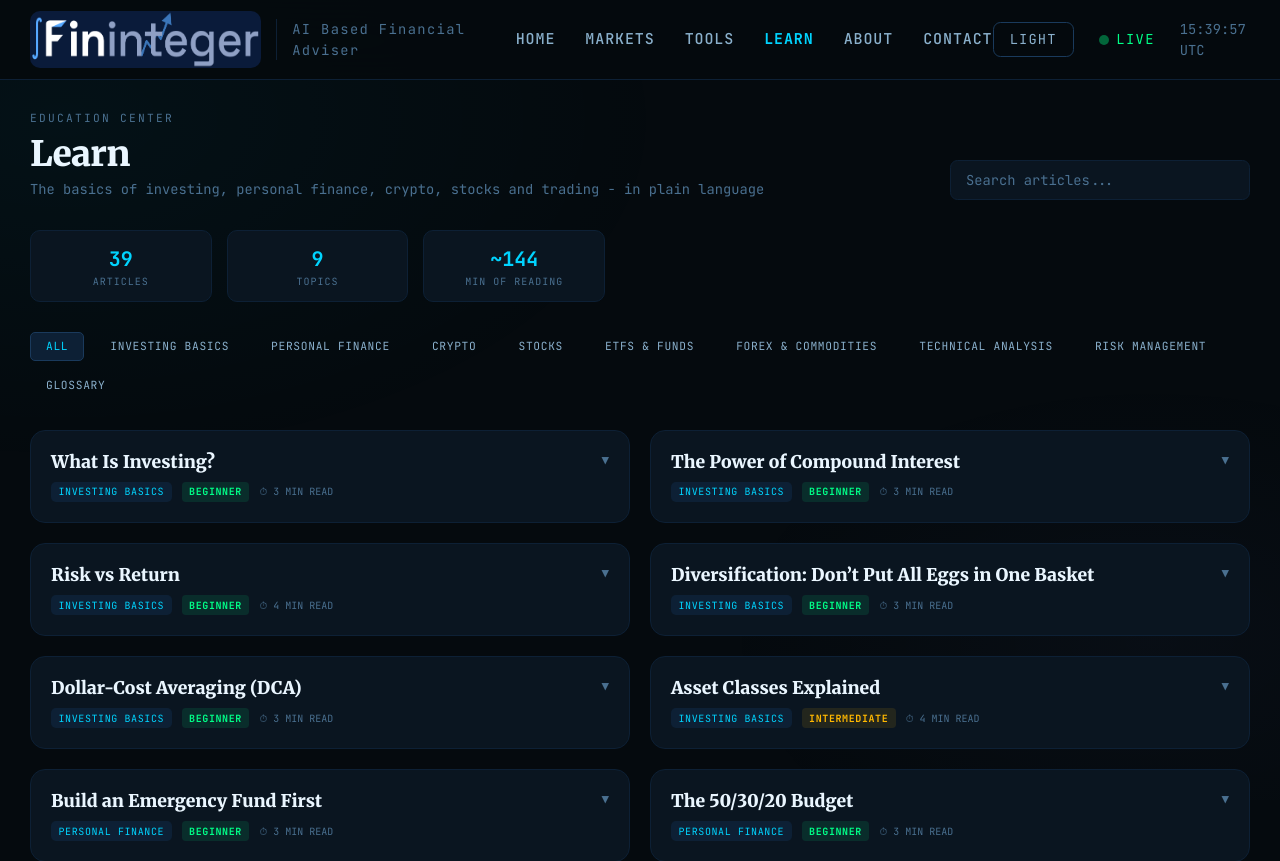
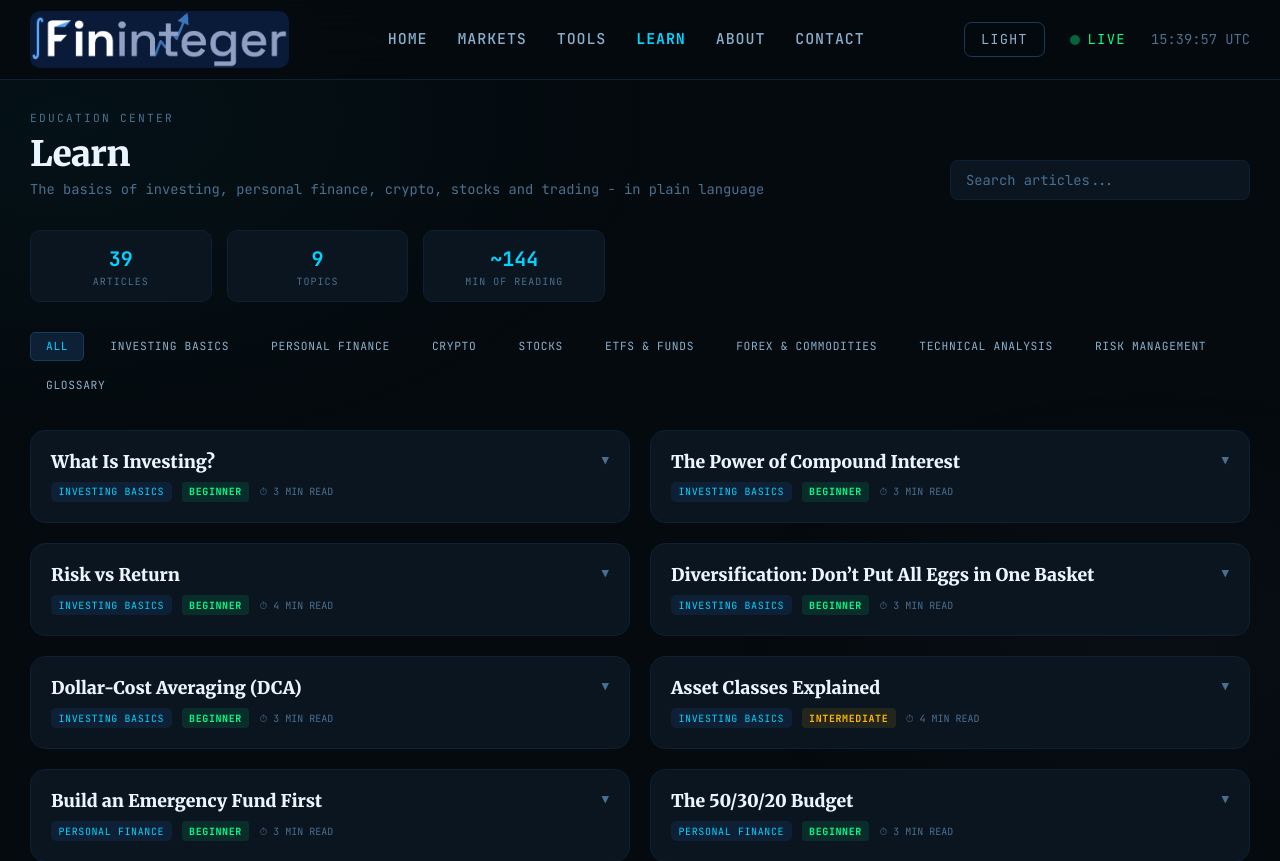
Before and after one commit to farabisiddique/fininteger, a FastAPI app: page /learn in a window 1280 px wide. Shown: the top 861 px of the page. Run offline with FastAPI, Linux system fonts and the light colour scheme; some libraries are stand-ins or nearby versions.

Commit message:
remove the AI Based Financial Adviser

```diff
--- a/forecaster/templates/forecaster/about.html
+++ b/forecaster/templates/forecaster/about.html
@@ -116,7 +116,6 @@
   <header class="flex items-center justify-between px-6 h-[64px] border-b sticky top-0 z-50" style="border-color:#0d2035;background:#07101a;">
     <div class="flex items-center gap-3">
       <a href="/" style="display:flex;align-items:center;" title="Home"><img id="brand-logo" src="/static/images/lockup-navy.png" alt="fininteger - home" style="height:46px;width:auto;border-radius:8px;"></a>
-      <span style="font-size:11px;color:#7aadc8;border-left:1px solid #0d2035;padding-left:12px;letter-spacing:0.1em;font-family:'JetBrains Mono',monospace;">AI Based Financial Adviser</span>
     </div>
     <nav class="flex items-center gap-6">
       <a href="/" class="nav-link">HOME</a>
@@ -295,7 +294,7 @@
   <!-- FOOTER -->
   <footer style="border-top:1px solid #0d2035;background:#030710;padding:20px 24px;text-align:center;">
     <span style="font-size:10px;color:#7aadc8;font-family:'JetBrains Mono',monospace;letter-spacing:0.06em;">
-      fininteger © <span class="js-year">2026</span> · AI Based Financial Adviser
+      fininteger © <span class="js-year">2026</span>
     </span>
   </footer>
 
--- a/forecaster/templates/forecaster/contact.html
+++ b/forecaster/templates/forecaster/contact.html
@@ -158,7 +158,6 @@
   <header class="flex items-center justify-between px-6 h-[64px] border-b sticky top-0 z-50" style="border-color:#0d2035;background:#07101a;">
     <div class="flex items-center gap-3">
       <a href="/" style="display:flex;align-items:center;" title="Home"><img id="brand-logo" src="/static/images/lockup-navy.png" alt="fininteger - home" style="height:46px;width:auto;border-radius:8px;"></a>
-      <span style="font-size:11px;color:#7aadc8;border-left:1px solid #0d2035;padding-left:12px;letter-spacing:0.1em;font-family:'JetBrains Mono',monospace;">AI Based Financial Adviser</span>
     </div>
     <nav class="flex items-center gap-6">
       <a href="/" class="nav-link">HOME</a>
@@ -354,7 +353,7 @@
   <!-- FOOTER -->
   <footer style="border-top:1px solid #0d2035;background:#030710;padding:20px 24px;text-align:center;">
     <span style="font-size:10px;color:#7aadc8;font-family:'JetBrains Mono',monospace;letter-spacing:0.06em;">
-      fininteger © <span class="js-year">2026</span> · AI Based Financial Adviser
+      fininteger © <span class="js-year">2026</span>
     </span>
   </footer>
 
--- a/forecaster/templates/forecaster/index.html
+++ b/forecaster/templates/forecaster/index.html
@@ -127,7 +127,6 @@
   <header class="flex items-center justify-between px-6 h-[64px] border-b border-border bg-surface shrink-0">
     <div class="flex items-center gap-3">
       <a href="/" style="display:flex;align-items:center;" title="Home"><img id="brand-logo" src="/static/images/lockup-navy.png" alt="fininteger - home" style="height:46px;width:auto;border-radius:8px;"></a>
-      <span class="text-[11px] border-l border-border pl-3 tracking-[0.1em]" style="color:#7aadc8">AI Based Financial Adviser</span>
     </div>
     <nav class="flex items-center gap-6">
       <a href="/" class="nav-link active">HOME</a>
--- a/forecaster/templates/forecaster/learn.html
+++ b/forecaster/templates/forecaster/learn.html
@@ -86,7 +86,6 @@
           style="background:rgba(5,10,14,0.92);backdrop-filter:blur(20px);">
     <div class="flex items-center gap-3">
       <a href="/" style="display:flex;align-items:center;" title="Home"><img id="brand-logo" src="/static/images/lockup-navy.png" alt="fininteger - home" style="height:46px;width:auto;border-radius:8px;"></a>
-      <span class="text-[11px] text-textdim border-l border-border pl-3 tracking-[0.1em]">AI Based Financial Adviser</span>
     </div>
     <nav class="flex items-center gap-6">
       <a href="/" class="nav-link">HOME</a>
@@ -162,7 +161,7 @@
     </div>
 
     <div class="text-center text-[9px] text-textdim py-4">
-      fininteger © <span class="js-year">2026</span> · AI Based Financial Adviser
+      fininteger © <span class="js-year">2026</span>
     </div>
   </main>
 
--- a/forecaster/templates/forecaster/markets.html
+++ b/forecaster/templates/forecaster/markets.html
@@ -101,7 +101,6 @@
           style="background:rgba(5,10,14,0.92);backdrop-filter:blur(20px);">
     <div class="flex items-center gap-3">
       <a href="/" style="display:flex;align-items:center;" title="Home"><img id="brand-logo" src="/static/images/lockup-navy.png" alt="fininteger - home" style="height:46px;width:auto;border-radius:8px;"></a>
-      <span class="text-[11px] text-textdim border-l border-border pl-3 tracking-[0.1em]">AI Based Financial Adviser</span>
     </div>
     <nav class="flex items-center gap-6">
       <a href="/" class="nav-link">HOME</a>
--- a/forecaster/templates/forecaster/portfolio.html
+++ b/forecaster/templates/forecaster/portfolio.html
@@ -106,7 +106,6 @@
           style="background:rgba(5,10,14,0.92);backdrop-filter:blur(20px);">
     <div class="flex items-center gap-3">
       <a href="/" style="display:flex;align-items:center;" title="Home"><img id="brand-logo" src="/static/images/lockup-navy.png" alt="fininteger - home" style="height:46px;width:auto;border-radius:8px;"></a>
-      <span class="text-[11px] text-textdim border-l border-border pl-3 tracking-[0.1em]">AI Based Financial Adviser</span>
     </div>
     <nav class="flex items-center gap-6">
       <a href="/" class="nav-link">HOME</a>
--- a/forecaster/templates/forecaster/tools.html
+++ b/forecaster/templates/forecaster/tools.html
@@ -291,7 +291,6 @@
           style="background:rgba(5,10,14,0.92);backdrop-filter:blur(20px);">
     <div class="flex items-center gap-3">
       <a href="/" style="display:flex;align-items:center;" title="Home"><img id="brand-logo" src="/static/images/lockup-navy.png" alt="fininteger - home" style="height:46px;width:auto;border-radius:8px;"></a>
-      <span class="text-[11px] text-textdim border-l border-border pl-3 tracking-[0.1em]">AI Based Financial Adviser</span>
     </div>
     <nav class="flex items-center gap-6">
       <a href="/" class="nav-link">HOME</a>
```
